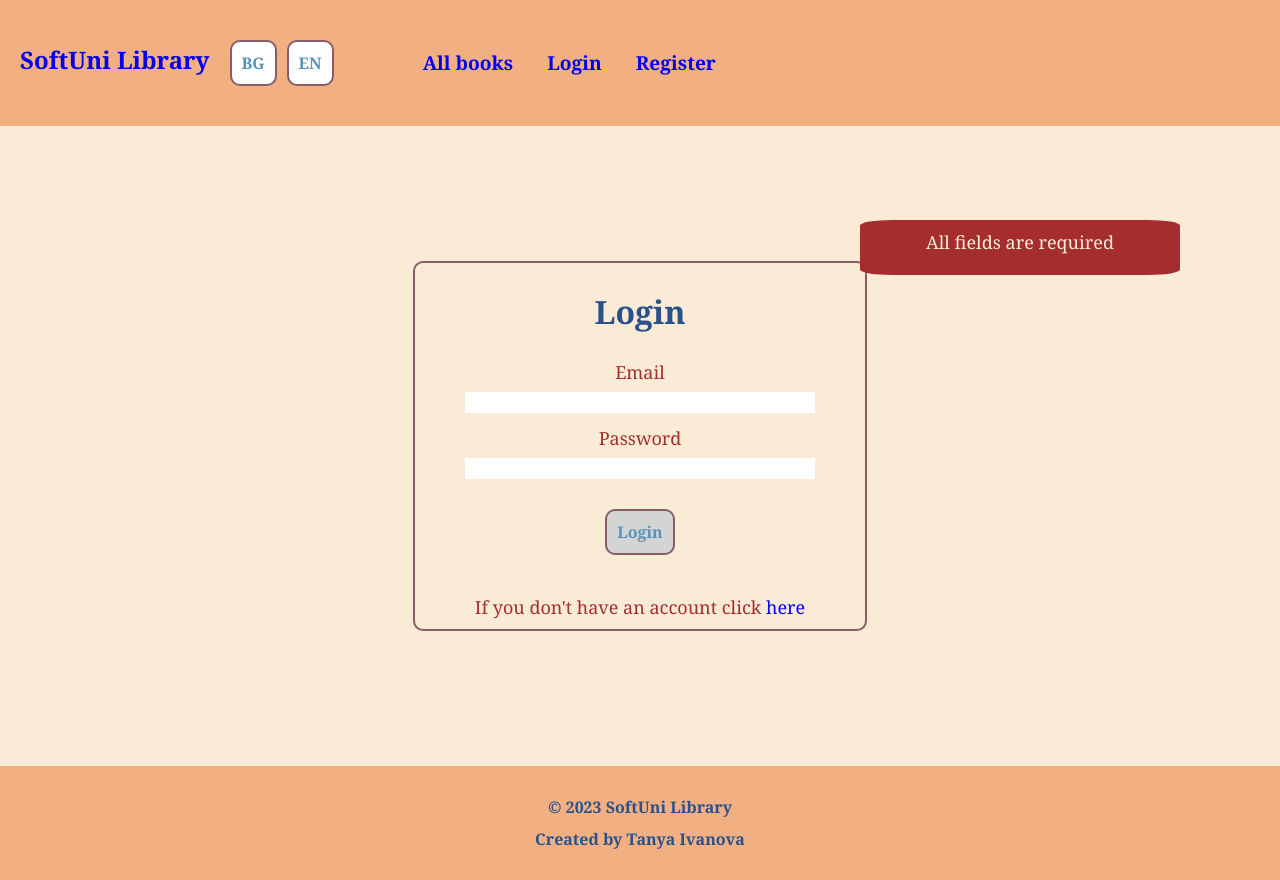
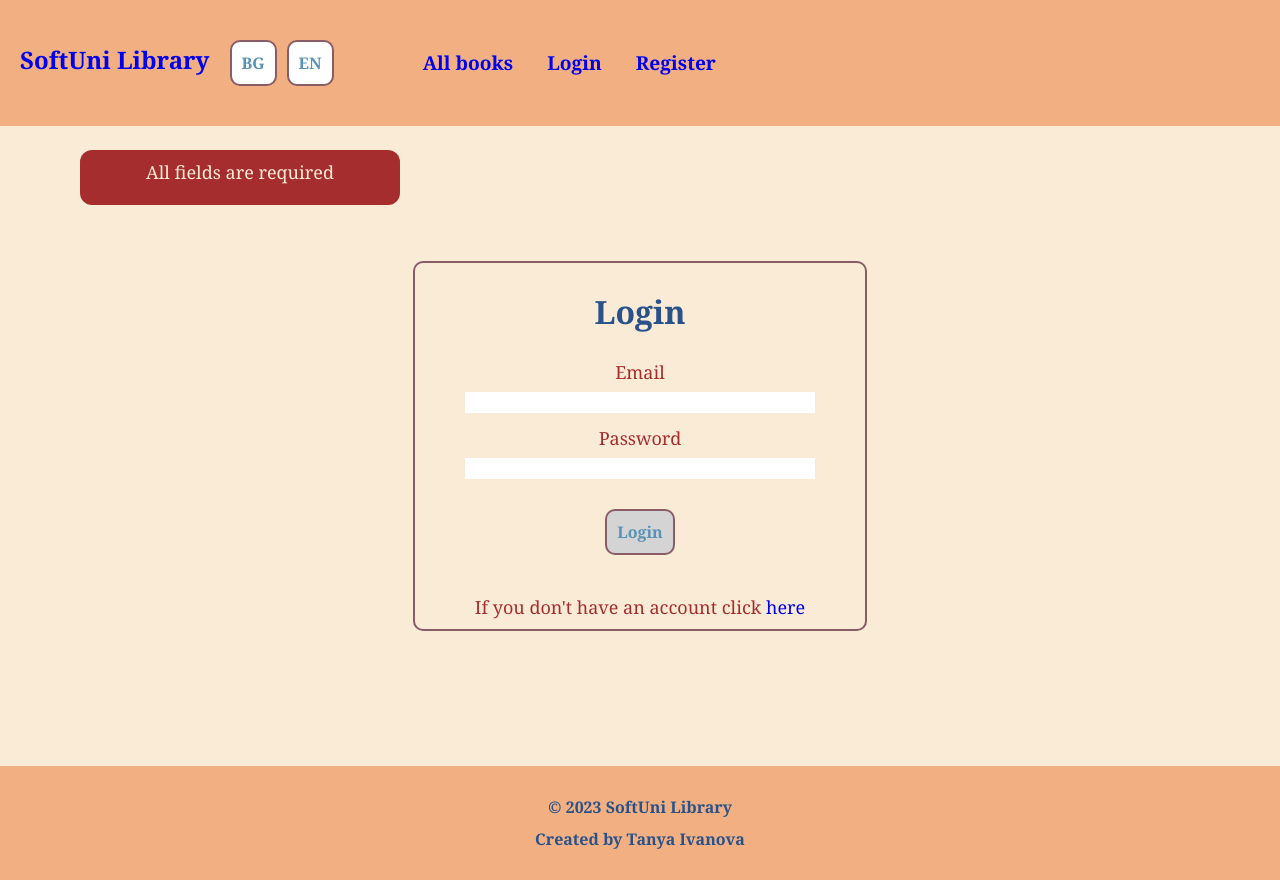
Before and after one commit to tanya-ivanova/Softuni-Library, a React (Create React App) app: page /login in a window 1280 px wide. Built offline with nearby package versions, Linux system fonts and the light colour scheme.

Commit message:
Updating the Notification

```diff
--- a/src/components/common/notification/Notification.module.css
+++ b/src/components/common/notification/Notification.module.css
@@ -5,9 +5,9 @@
     color: antiquewhite;
     background-color: #A52D2D;
     font-size: 18px;
-    border-radius: 10%;
-    top: 220px;
-    right: 100px;
+    border-radius: 12px;
+    top: 150px;
+    left: 80px;
     padding: 10px;
     text-align: center;
 }
--- a/src/components/register/Register.js
+++ b/src/components/register/Register.js
@@ -38,7 +38,7 @@ const Register = () => {
       }, [values.email, values.password, values.confirmPassword])
 
       useEffect(() => {
-        if (values.password !== values.confirmPassword) {
+        if (values.password !== values.confirmPassword && values.confirmPassword) {
             setShowPassNotification(true);
         } else {
             setShowPassNotification(false);
```
